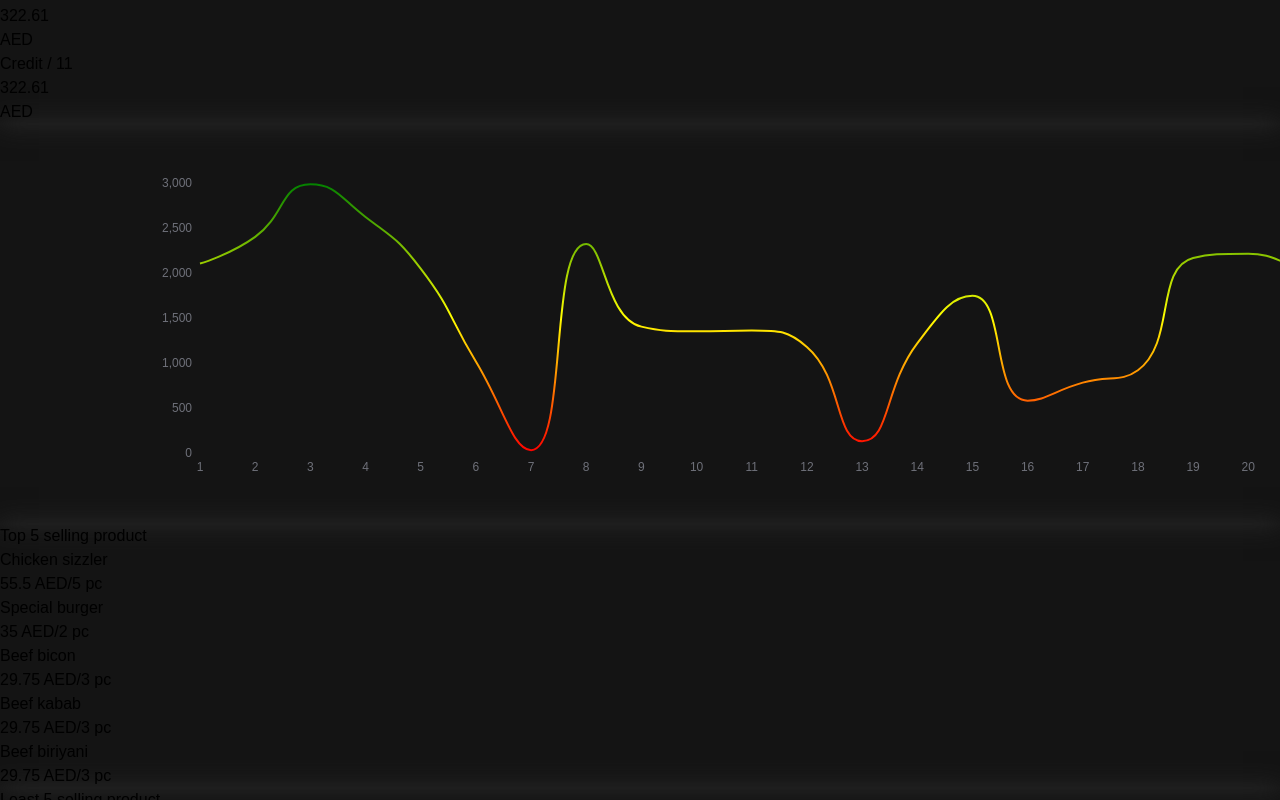
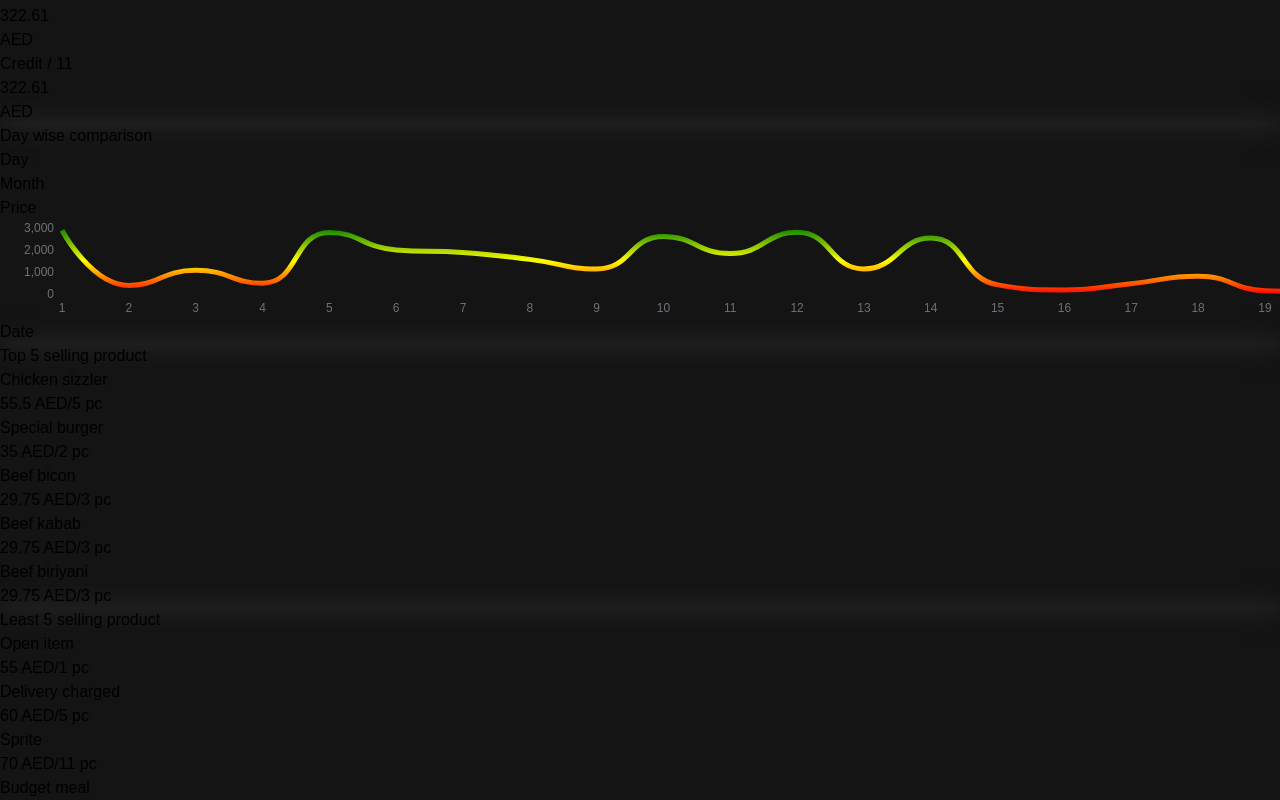
Before and after one commit to azzzrro/s_mt, a React (Vite) app: page /dashboard in a window 1280 px wide. Shown: the part 1780-2580 px from the top of the page. Built offline with nearby package versions, Linux system fonts and the light colour scheme.

Commit message:
line-chart-completed

```diff
--- a/src/Components/DashboardComponent.tsx
+++ b/src/Components/DashboardComponent.tsx
@@ -11,6 +11,9 @@ import { IoMdArrowDropup } from "react-icons/io";
 import * as echarts from 'echarts';
 
 
+
+
+// NAVBAR COMPONENT
 
 export const Navbar = () => {
 
@@ -79,7 +82,8 @@ export const Navbar = () => {
 }
 
 
-///Sales Comparison Chart Component
+// SALES COMPARISON CHART COMPONENT
+
 interface salesWIseProps {
   name: string;
   amount: string;
@@ -117,7 +121,7 @@ export const SalesComparisonChart = ({ data }: { data: salesWIseProps[] }) => {
 };
 
 
-///Top 5 Selling Products Chart Component
+// TOP 5 SELLING PRODUCTS CHART
 
 interface top5ProductsProps {
   name: string
@@ -156,7 +160,7 @@ export const Top5ProductsChart = ({ data }: { data: top5ProductsProps[] }) => {
 }
 
 
-///Least 5 Selling Products Chart Component
+// LEAST 5 SELLING PRODUCTS CHART
 
 interface least5ProductsProps {
   name: string
@@ -203,7 +207,7 @@ export const Least5ProductsChart = ({ data }: { data: least5ProductsProps[] }) =
 
 const DashboardComponent = () => {
 
-  // Dummy data for salesWiseData chart
+  // DUMMY DATA FOR SALES WISE DATA CHART
 
   const salesWiseData = [
     { name: 'Dining', amount: '99', percentage: '30' },
@@ -215,7 +219,7 @@ const DashboardComponent = () => {
   ];
 
 
-  // Dummy data for top 5 selling products
+  // DUMMY DATA FOR TOP 5 SELLING PRODUCTS
 
   const top5ProductsData = [
     { name: "Chicken sizzler", price: "55.5", piece: "5" },
@@ -225,7 +229,7 @@ const DashboardComponent = () => {
     { name: "Beef biriyani", price: "29.75", piece: "3" }
   ]
 
-  // Dummy data for Least 5 selling products
+  // DUMMY DATA FOR LEAST 5 SELLING PRODUCTS
 
   const least5ProducstData = [
     { name: "Open item", price: 55, piece: 1 },
@@ -236,35 +240,65 @@ const DashboardComponent = () => {
   ]
 
 
-  // Day wise comparison chart
+
+
+
+  // DAY WISE COMPARISON CHART
 
   useEffect(() => {
 
+    //DUMMY DATA FOR DAY WISE COMPARISON CHART
+
+    const dateData = []
+    for (let i = 1; i <= 30; i++) {
+      dateData.push(i)
+    }
+
+    const priceData = []
+    for (let i = 1; i <= 30; i++) {
+      priceData.push(Math.floor(Math.random() * 3001))
+    }
 
     const chartDom = document.getElementById('main')!;
     const myChart = echarts.init(chartDom);
 
     const options = {
       tooltip: {
-        trigger: 'axis'
+        trigger: 'axis',
+        backgroundColor: 'grey',
+        textStyle: {
+          color: 'white'
+        },
+        borderWidth: 1,
+        borderColor: 'white',
+        padding: 10,
+        borderRadius: 5
+      },
+      grid: {
+        left: '1.2%',
+        right: '0',
+        top: '9%',
+        bottom: '5%',
+        containLabel: true
       },
       xAxis: {
         type: 'category',
         boundaryGap: false,
-        name:"Date",
-        axisLine: { show: false }, // this will hide the x-axis line
+        name: "Date",
+        axisLine: { show: false },
         axisTick: { show: false },
-        data: Array.from({ length: 30 }, (_, i) => i + 1)
+        data: dateData
       },
       yAxis: {
         type: 'value',
-        axisLine: { show: false }, // this will hide the y-axis line
-        axisTick: { show: false }, // this will hide the y-axis tick marks
+        axisLine: { show: false },
+        axisTick: { show: false },
         splitLine: { show: false },
-        max: 3000
+        max: 3000,
+        interval: 1000
       },
       series: [{
-        data: Array.from({ length: 30 }, () => Math.floor(Math.random() * 3001)),
+        data: priceData,
         type: 'line',
         smooth: true,
         showSymbol: false,
@@ -272,7 +306,10 @@ const DashboardComponent = () => {
           { offset: 0, color: 'green' },
           { offset: 0.5, color: 'yellow' },
           { offset: 1, color: 'red' }
-        ])
+        ]),
+        lineStyle: {
+          width: 5
+        }
       }]
     };
 
@@ -290,10 +327,10 @@ const DashboardComponent = () => {
     <>
       <Navbar />
 
-      <div className="dashboard-main h-fit w-screen bg-[#141414]">
-        <div className="w-screen h-fit xl:flex px-10">
+      <div className="dashboard-main h-fit w-screen">
+        <div className="w-screen h-fit xl:grid xl:grid-cols-2 xl:gap-3 px-6">
 
-          <div className="dashboard-first-left xl:w-[55%] grid lg:grid-rows-10 gap-2 h-fit py-1 px-2">
+          <div className="dashboard-first-left grid lg:grid-rows-10 gap-2 h-fit py-1">
 
             <div className="dashboard-first-left-mini-parent text-white grid lg:grid-cols-5 md:grid-cols-6 gap-2 md:gap-4 row-span-3 ">
               <div className="child bg-[#141414] md:col-span-3 lg:col-span-1 pl-4 py-3 flex flex-col justify-between gap-2 lg:gap-1">
@@ -406,29 +443,36 @@ const DashboardComponent = () => {
 
           </div>
 
-          <div className="dashboard-first-right xl:w-[45%] w-full h-fit py-1">
-            <div className="h-[360px] overflow-x-scroll overflow-y-hidden child bg-[#141414]  rounded-[15px]">
-              <div id="main" style={{ width: 2000, height: 400 }} />
+          <div className="dashboard-first-right py-1 col-span-1">
+            <div className="w-full h-full child bg-[#141414] grid grid-rows-12 grid-flow-col rounded-[15px] pr-3">
+              <div className="flex gap-3 row-span-2 justify-between px-20 items-center">
+                <h1 className="text-white font-medium text-lg">Day wise comparison</h1>
+                <div className="flex font-medium gap-2">
+                  <h1 className="text-black rounded-[8px] px-2 bg-white cursor-pointer">Day</h1>
+                  <h1 className="text-white rounded-[8px] px-2 hover:bg-white hover:text-black cursor-pointer">Month</h1>
+                </div>
+              </div>
+              <div className="row-span-1 flex items-end w-[100%] px-5"><h1 className="text-white text-xs">Price</h1></div>
+              <div className="row-span-9  overflow-x-scroll w-[100%] overflow-y-hidden day-wise-chart">
+                <div id="main" style={{ width: 2000, height: "100%" }} />
+              </div>
+              <div className="row-span-12 px-2 flex items-end py-7 "><h1 className="text-white text-xs">Date</h1></div>
             </div>
           </div>
         </div>
 
-        <div className="dashboard-second-parent w-screen h-fit px-10 flex flex-col gap-2 xl:grid xl:grid-cols-7 xl:gap-3 py-2">
+        <div className="dashboard-second-parent w-screen h-fit flex flex-col gap-2 xl:grid xl:grid-cols-7 xl:gap-3 py-2 px-6">
 
           <div className="bg-[#141414] child rounded-[15px] lg:col-span-3">
 
           </div>
-          <div className="bg-[#141414] child text-white rounded-[15px] lg:col-span-2  py-5 px-6">
-            <div className="w-full">
-              <h1 className="text-sm font-semibold">Top 5 selling product</h1>
-              <Top5ProductsChart data={top5ProductsData} />
-            </div>
+          <div className="bg-[#141414] child text-white rounded-[15px] lg:col-span-2 py-5 px-6">
+            <h1 className="text-sm font-semibold">Top 5 selling product</h1>
+            <Top5ProductsChart data={top5ProductsData} />
           </div>
           <div className="bg-[#141414] child text-white rounded-[15px] lg:col-span-2 py-5 px-6">
-            <div className="w-full">
-              <h1 className="text-sm font-semibold">Least 5 selling product</h1>
-              <Least5ProductsChart data={least5ProducstData} />
-            </div>
+            <h1 className="text-sm font-semibold">Least 5 selling product</h1>
+            <Least5ProductsChart data={least5ProducstData} />
           </div>
         </div>
       </div>
--- a/src/Components/style.css
+++ b/src/Components/style.css
@@ -84,3 +84,20 @@ body{
 .dashboard-second-parent .child {
     box-shadow: 0px 0px 25px 0px #292929;
 }
+
+.day-wise-chart{
+    scrollbar-width: thin;
+    scrollbar-color: #888 transparent;
+}
+.day-wise-chart::-webkit-scrollbar {
+    width: 6px;
+ }
+
+ .day-wise-chart::-webkit-scrollbar-track {
+    background: transparent;
+ }
+
+ .day-wise-chart::-webkit-scrollbar-thumb {
+    background: #888;
+    border-radius: 10px;
+ }
```
